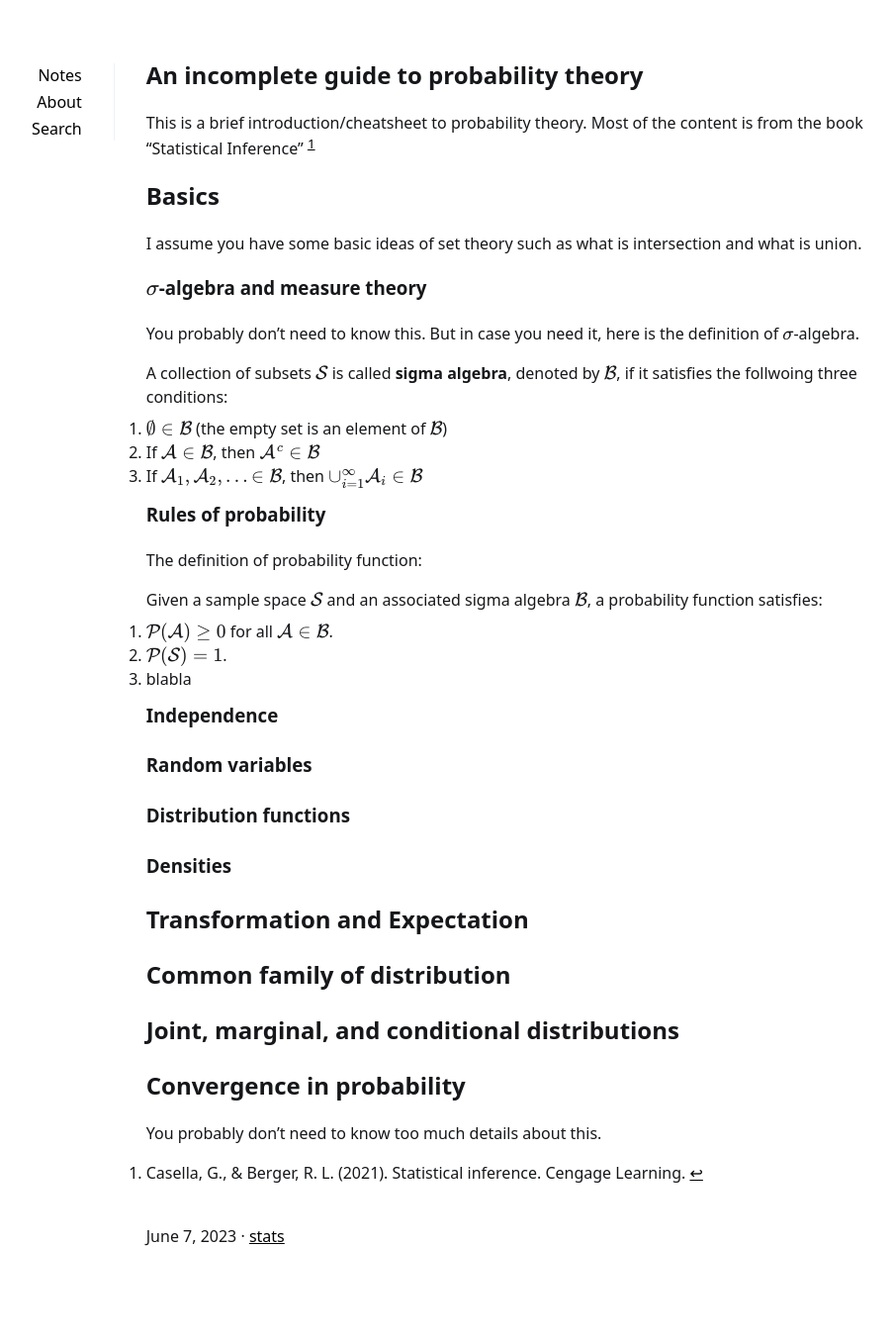
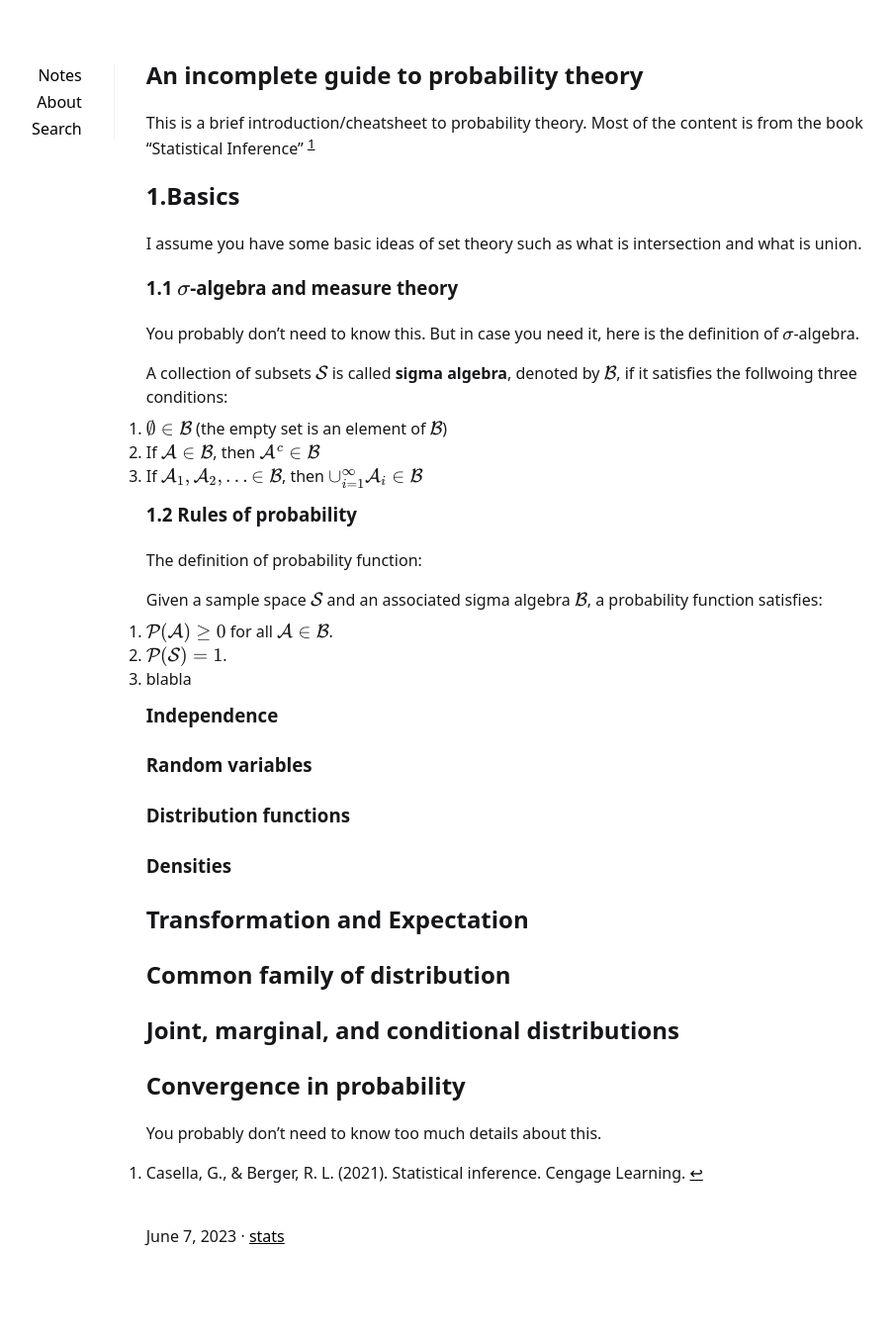
Before and after one commit to acneyouth1996/notes, a Jekyll site: the page built from _posts/2023-06-07-prob-theory.md, in a window 1280 px wide. Shown: the whole page at 99% size, without its empty margins (205-1109 px from the left). Built offline with Jekyll 4.4.1, drawn with Linux system fonts in a browser that asks for light colours.

Commit message:
new post

```diff
--- a/_posts/2023-06-07-prob-theory.md
+++ b/_posts/2023-06-07-prob-theory.md
@@ -14,9 +14,9 @@ render_with_liquid: true
 This is a brief introduction/cheatsheet to probability theory. Most of the content is from the book "Statistical Inference" [^fn1]
 
 
-## Basics
+## 1.Basics
 I assume you have some basic ideas of set theory such as what is intersection and what is union.
-### $$\sigma$$-algebra and measure theory
+### 1.1 $$\sigma$$-algebra and measure theory
 You probably don't need to know this. But in case you need it, here is the definition of $$\sigma$$-algebra.
 
 A collection of subsets $$\mathcal{S}$$ is called **sigma algebra**, denoted by $$\mathcal{B}$$, if it satisfies the follwoing three conditions:
@@ -26,7 +26,7 @@ A collection of subsets $$\mathcal{S}$$ is called **sigma algebra**, denoted by
 2. If $$\mathcal{A} \in \mathcal{B}$$, then $$\mathcal{A}^{c} \in \mathcal{B}$$
 3. If $$\mathcal{A}_{1}, \mathcal{A}_{2},... \in \mathcal{B}$$, then $$\cup_{i=1}^{\infty} \mathcal{A}_{i} \in \mathcal{B}$$
 
-### Rules of probability
+### 1.2 Rules of probability
 
 The definition of probability function:
 
```
Also changed, not shown: 7 other files.
